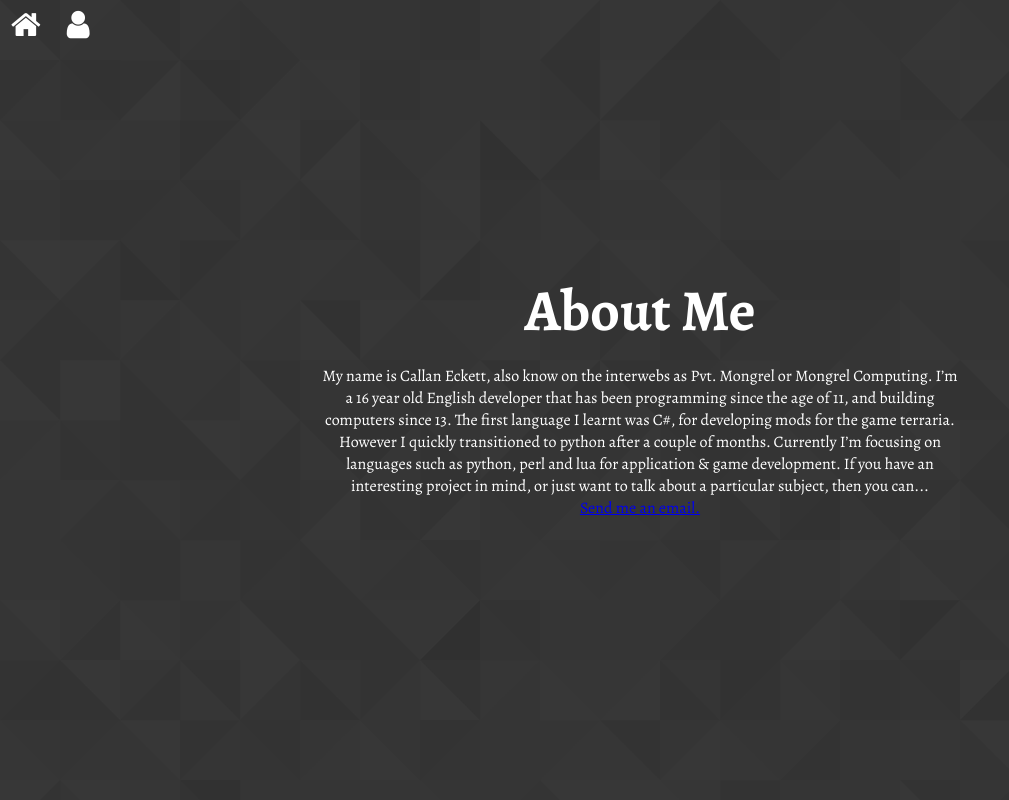
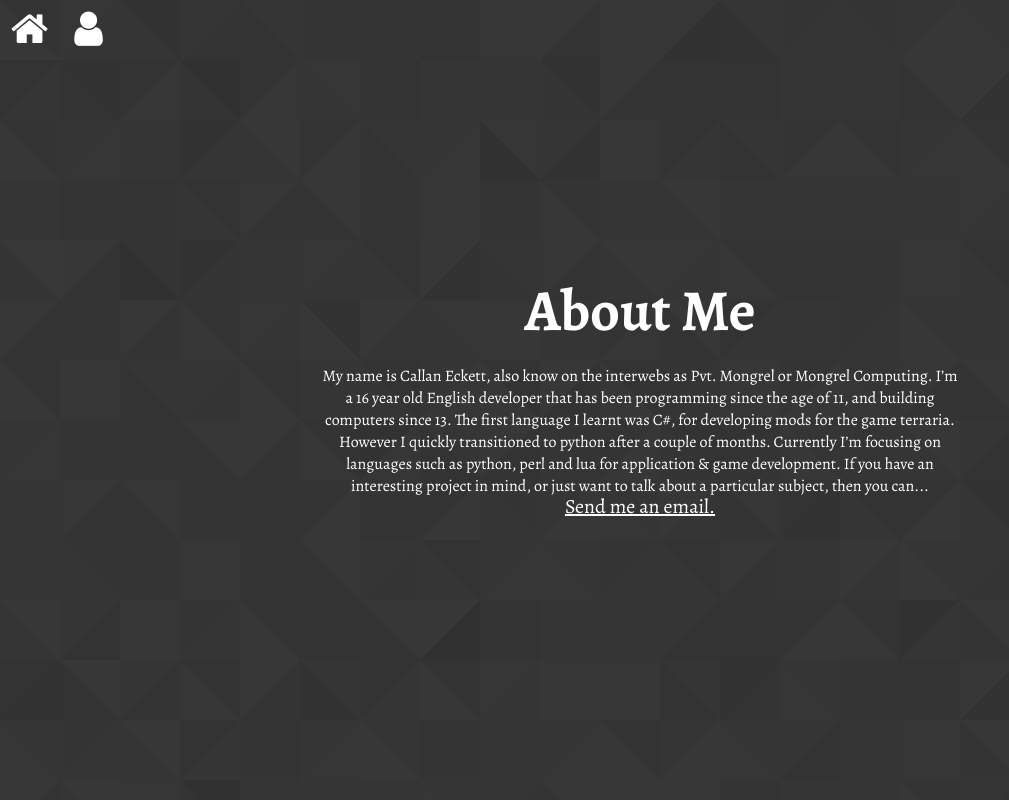
Before and after one commit to CallanEckett/CallanEckett.github.io, a PHP site: page /About/index.html in a window 1280 px wide. Shown: the whole page, without its empty margins (0-1009 px from the left). Run offline with PHP 8.4, Linux system fonts and the light colour scheme; some libraries are stand-ins or nearby versions.

Commit message:
Adding about me site testing#

```diff
--- a/About/style.css
+++ b/About/style.css
@@ -69,7 +69,7 @@ i.fa{
 	color: #00C5DB;
 }
 
-i.fa:link,{
+a{
 	text-decoration: underline;
 	font-family: 'Alegreya', serif;
 	font-weight: 400;
```
